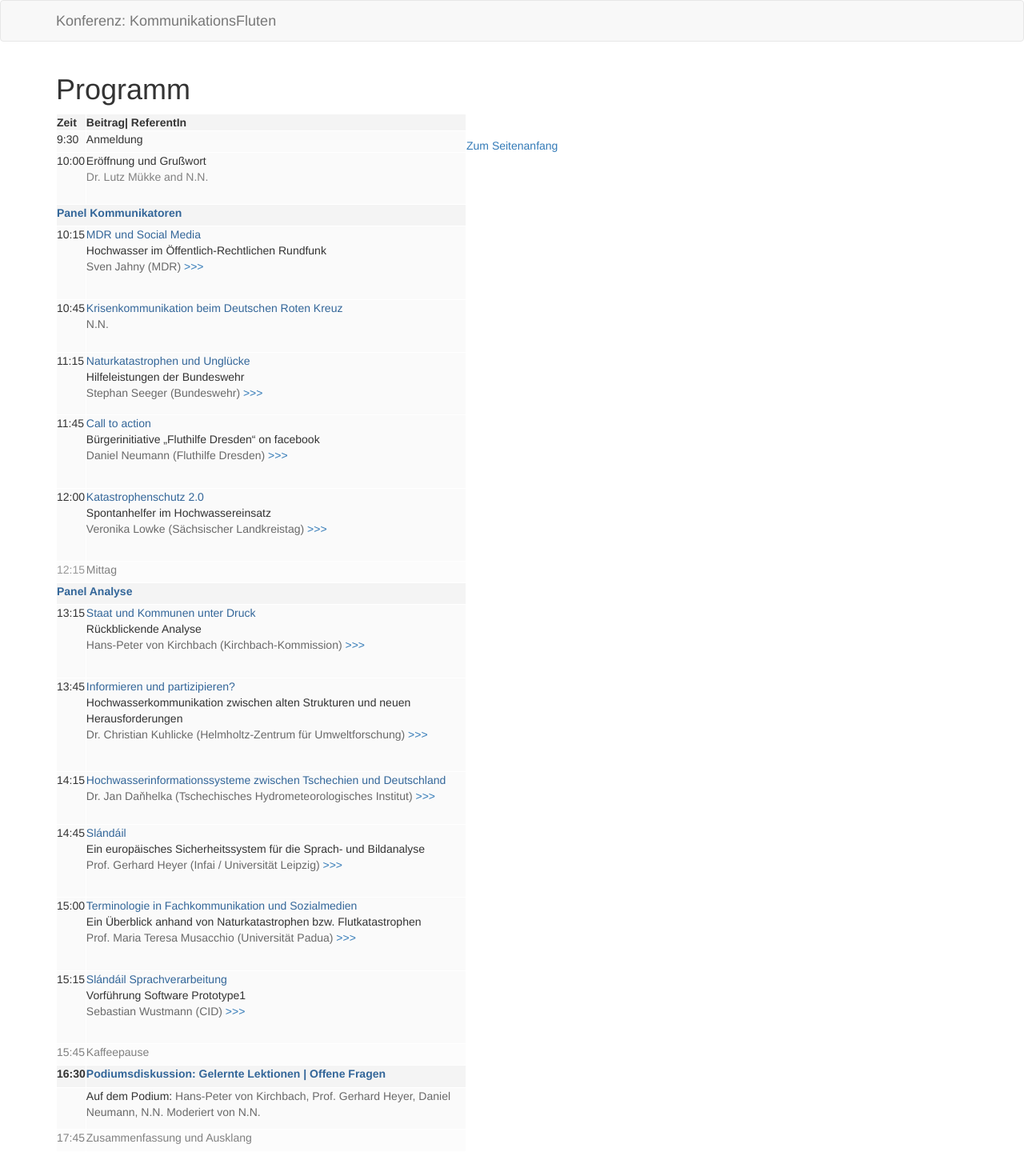
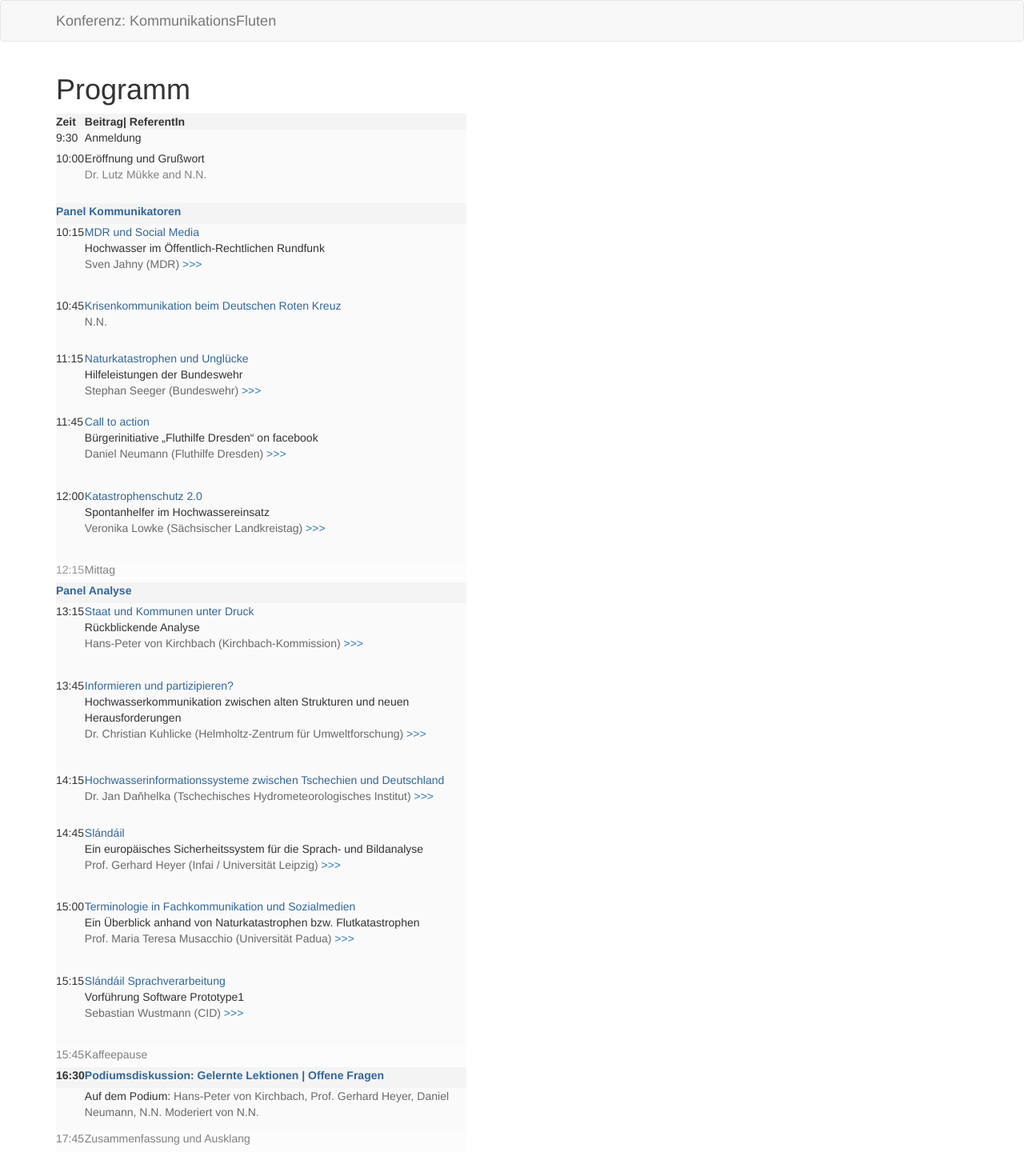
Before and after one commit to susedev/test, a Jekyll site: the page built from programm-uebersicht.html, in a window 1280 px wide. Shown: the whole page at 80% size. Built offline with Jekyll 4.4.1, drawn with Linux system fonts in a browser that asks for light colours.

Commit message:
Edit from JekyllCMS

```diff
--- a/programm-uebersicht.html
+++ b/programm-uebersicht.html
@@ -1,7 +1,7 @@
 ---
 title: Programm
 ---
-<table align="left" border="1" border-color="rgb (255, 255, 255) " cellpadding="50" cellspacing="10" style="height: 1298px;" width="513">
+<table align="left" border="0" border-color="rgb (255, 255, 255)" cellpadding="50" cellspacing="10" style="height: 1298px;" width="513">
 	<thead>
 		<tr>
 			<th scope="col" style="background-color: rgb(244, 244, 244); border-color: rgb(255, 255, 255);">Zeit</th>
@@ -132,7 +132,3 @@ title: Programm
 		</tr>
 	</tbody>
 </table>
-
-<p>&nbsp;</p>
-
-<p><a href="#top">Zum Seitenanfang</a>&nbsp;</p>
```
